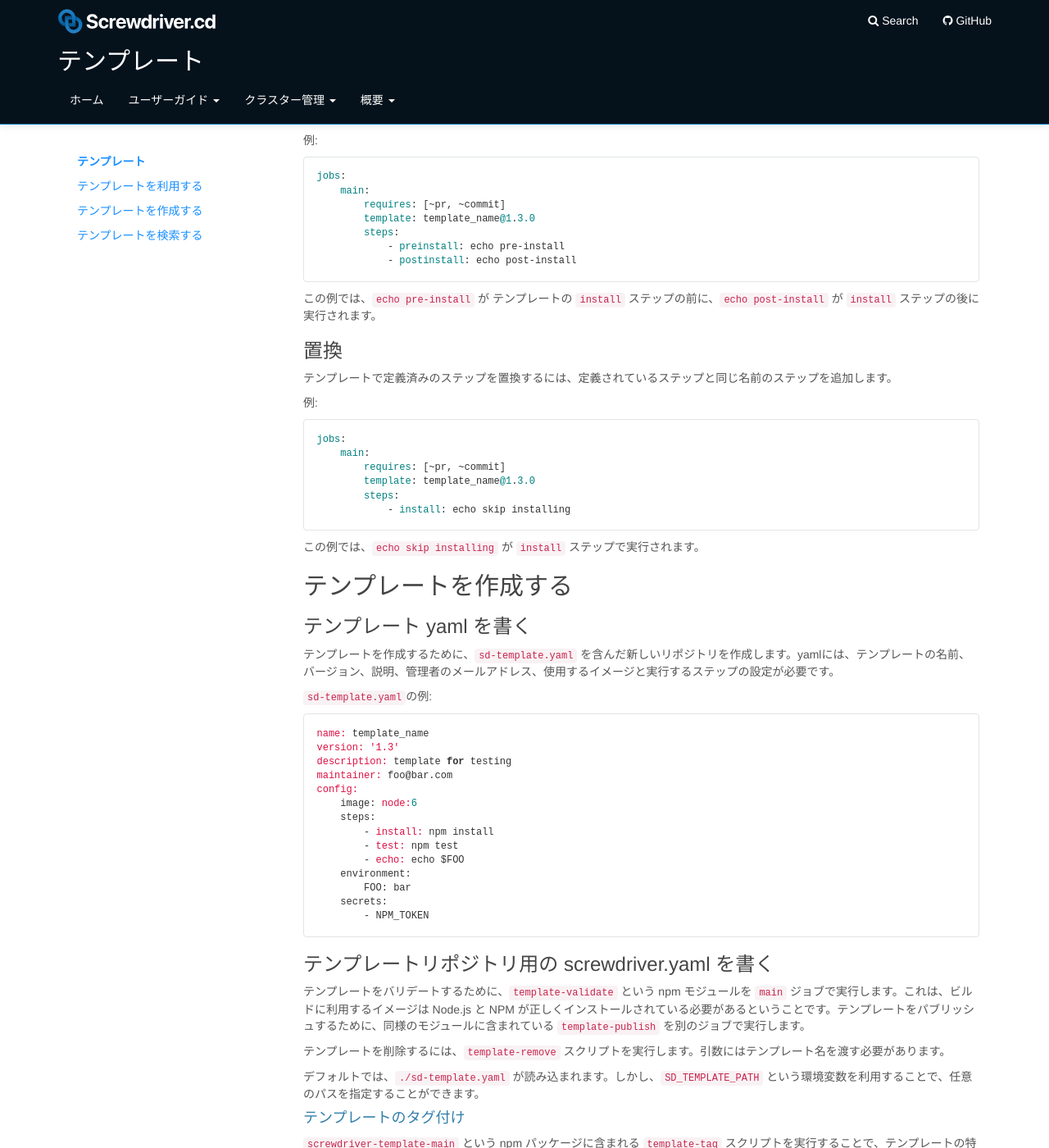
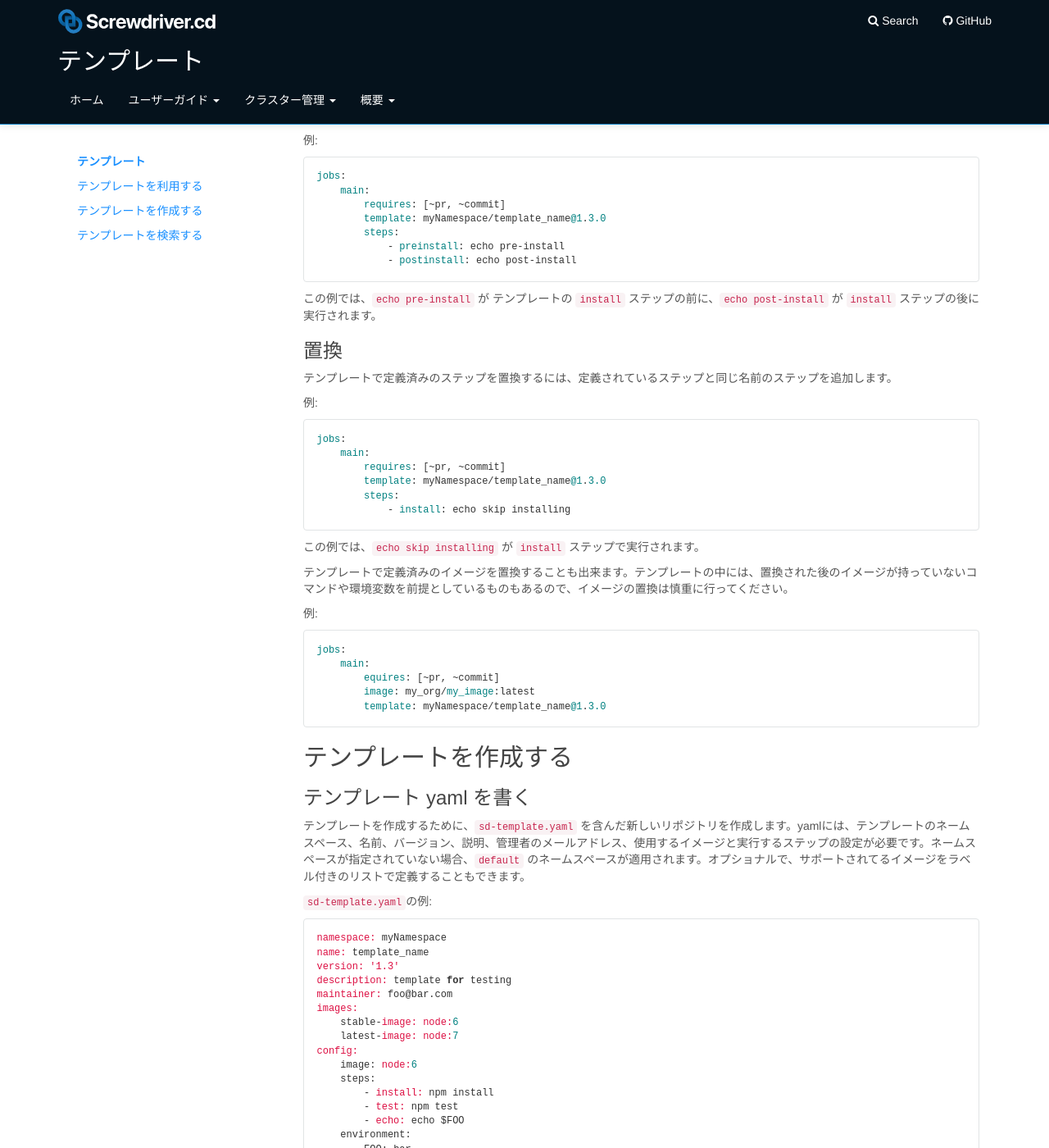
Before and after one commit to screwdriver-cd/guide, a Jekyll site: the page built from docs/ja/user-guide/templates.md, in a window 1280 px wide and 1400 px high, scrolled down 693 px. Shown: the whole window at 82% size. Built offline with Jekyll 4.4.1, drawn with Linux system fonts in a browser that asks for light colours; some of the changed text lies outside the part shown.

Commit message:
docs: translate some user-guide/configuration pages

````diff
--- a/docs/_data/menu_ja.yml
+++ b/docs/_data/menu_ja.yml
@@ -20,8 +20,8 @@
           url: "/ja/user-guide/configuration/environment"
         - title: "アノテーション"
           url: "/ja/user-guide/configuration/annotations"
-        - title: "Code Coverage"
-          url: "/user-guide/configuration/code-coverage"
+        - title: "コードカバレッジ"
+          url: "/ja/user-guide/configuration/code-coverage"
         - title: "Secrets"
           url: "/ja/user-guide/configuration/secrets"
         - title: "Settings"
@@ -30,6 +30,8 @@
           url: "/ja/user-guide/configuration/sourcePaths"
         - title: "パイプラインの親子設定(External config)"
           url: "/ja/user-guide/configuration/externalConfig"
+        - title: "ビルドキャッシュ"
+          url: "/ja/user-guide/configuration/build-cache"
     - title: "Metadata"
       url: "/ja/user-guide/metadata"
     - title: "環境変数"
--- a/docs/ja/user-guide/templates.md
+++ b/docs/ja/user-guide/templates.md
@@ -26,7 +26,7 @@ toc:
 ```yaml
 jobs:
     main:
-        template: template_name@1.3.0
+        template: myNamespace/template_name@1.3.0
 ```
 
 Screwdriverはテンプレートの設定を読み込み、`screwdriver.yaml`は以下のようになります。
@@ -57,7 +57,7 @@ jobs:
 jobs:
     main:
         requires: [~pr, ~commit]
-        template: template_name@1.3.0
+        template: myNamespace/template_name@1.3.0
         steps:
             - preinstall: echo pre-install
             - postinstall: echo post-install
@@ -76,26 +76,42 @@ jobs:
 jobs:
     main:
         requires: [~pr, ~commit]
-        template: template_name@1.3.0
+        template: myNamespace/template_name@1.3.0
         steps:
             - install: echo skip installing
 ```
 
 この例では、`echo skip installing` が `install` ステップで実行されます。
 
+テンプレートで定義済みのイメージを置換することも出来ます。テンプレートの中には、置換された後のイメージが持っていないコマンドや環境変数を前提としているものもあるので、イメージの置換は慎重に行ってください。
+
+例:
+
+```yaml
+jobs:
+    main:
+        equires: [~pr, ~commit]
+        image: my_org/my_image:latest
+        template: myNamespace/template_name@1.3.0
+```
+
 ## テンプレートを作成する
 
 ### テンプレート yaml を書く
 
-テンプレートを作成するために、`sd-template.yaml` を含んだ新しいリポジトリを作成します。yamlには、テンプレートの名前、バージョン、説明、管理者のメールアドレス、使用するイメージと実行するステップの設定が必要です。
+テンプレートを作成するために、`sd-template.yaml` を含んだ新しいリポジトリを作成します。yamlには、テンプレートのネームスペース、名前、バージョン、説明、管理者のメールアドレス、使用するイメージと実行するステップの設定が必要です。ネームスペースが指定されていない場合、`default` のネームスペースが適用されます。オプショナルで、サポートされてるイメージをラベル付きのリストで定義することもできます。
 
 `sd-template.yaml`の例:
 
 ```yaml
+namespace: myNamespace
 name: template_name
 version: '1.3'
 description: template for testing
 maintainer: foo@bar.com
+images:
+    stable-image: node:6
+    latest-image: node:7
 config:
     image: node:6
     steps:
@@ -141,18 +157,18 @@ jobs:
         steps:
             - install: npm install screwdriver-template-main
             - publish: ./node_modules/.bin/template-publish
-            - autotag: ./node_modules/.bin/template-tag --name template_name --tag latest
-            - tag: ./node_modules/.bin/template-tag --name template_name --version 1.3.0 --tag stable
+            - autotag: ./node_modules/.bin/template-tag --name myNamespace/template_name --tag latest
+            - tag: ./node_modules/.bin/template-tag --name myNamespace/template_name --version 1.3.0 --tag stable
         environment:
             SD_TEMPLATE_PATH: ./path/to/template.yaml
     remove:
         steps:
             - install: npm install screwdriver-template-main
-            - remove: ./node_modules/.bin/template-remove --name template_name
+            - remove: ./node_modules/.bin/template-remove --name myNamespace/template_name
     remove_tag:
         steps:
             - install: npm install screwdriver-template-main
-            - remove_tag: ./node_modules/.bin/template-remove-tag --name template_name --tag stable
+            - remove_tag: ./node_modules/.bin/template-remove-tag --name myNamespace/template_name --tag stable
 ```
 
 Screwdriverのパイプラインをテンプレートリポジトリで作成し、テンプレートのバリデートとパブリッシュを行うためにビルドを開始します。
````
Also changed, not shown: docs/ja/user-guide/configuration/annotations.md (+7 -4 lines), docs/ja/user-guide/configuration/build-cache.md (added, +62 -0 lines), docs/ja/user-guide/configuration/code-coverage.md (added, +66 -0 lines), docs/ja/user-guide/metadata.md (+5 -1 lines), docs/ja/user-guide/quickstart.md (+4 -1 lines).
